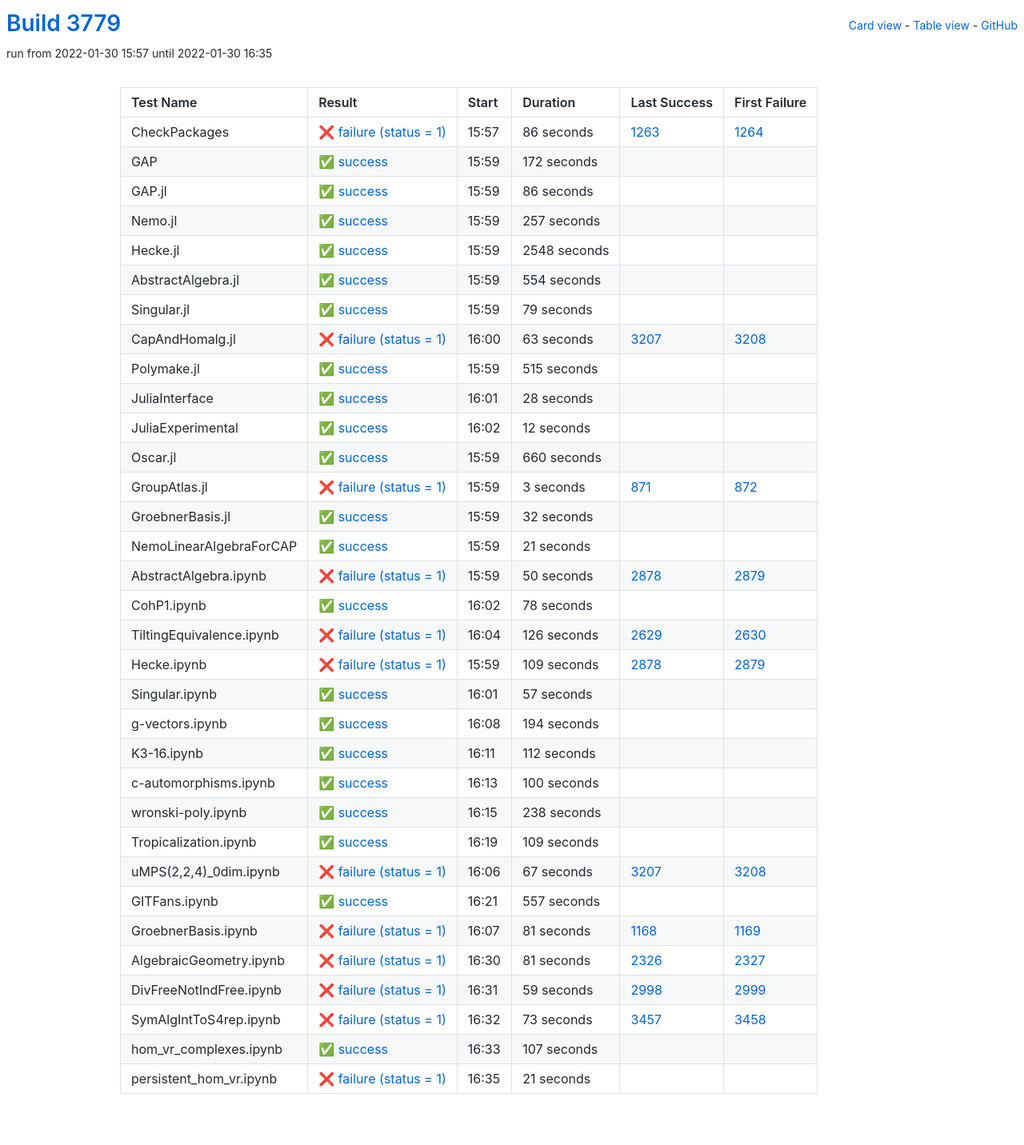
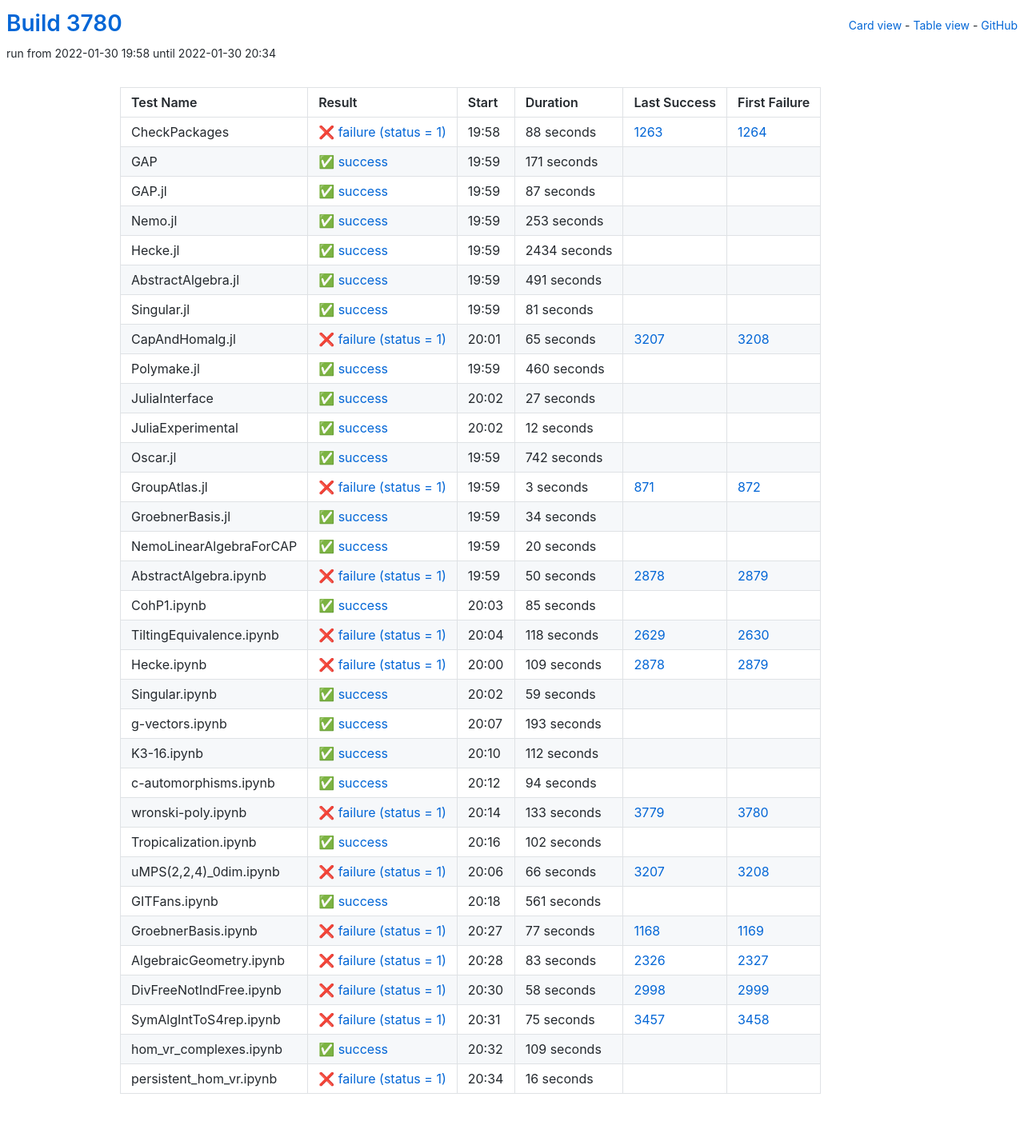
Before and after one commit to oscar-system/oscar-ci-status-stable, a Jekyll site: the page built from table.html, in a window 1280 px wide. Shown: the whole page at 80% size. Built offline with Jekyll 4.4.1, drawn with Linux system fonts in a browser that asks for light colours.

Commit message:
Build #3780

```diff
--- a/_data/ci.yml
+++ b/_data/ci.yml
@@ -1,6 +1,6 @@
 ---
-build: 3779
-build_url: https://oscarci.mathematik.uni-kl.de/job/oscar-stable/3779/
+build: 3780
+build_url: https://oscarci.mathematik.uni-kl.de/job/oscar-stable/3780/
 job: oscar-stable
 organization: oscar-system
 repo: oscar-ci-status-stable
@@ -8,128 +8,128 @@ repourl: https://github.com/oscar-system/oscar-ci-status-stable
 tests:
 - name: CheckPackages
   id: checkpackages
-  log: https://oscarci.mathematik.uni-kl.de/job/oscar-stable/3779/artifact/logs/build-3779/CheckPackages.log
-  start: 2022-01-30 15:57
+  log: https://oscarci.mathematik.uni-kl.de/job/oscar-stable/3780/artifact/logs/build-3780/CheckPackages.log
+  start: 2022-01-30 19:58
   success: false
   exitcode: 1
   status: failure
-  duration: 86
+  duration: 88
   last_success: 1263
   last_success_url: https://oscarci.mathematik.uni-kl.de/job/oscar-stable/1263/
   first_failure: 1264
   first_failure_url: https://oscarci.mathematik.uni-kl.de/job/oscar-stable/1264/
 - name: GAP
   id: gap
-  log: https://oscarci.mathematik.uni-kl.de/job/oscar-stable/3779/artifact/logs/build-3779/GAP.log
-  start: 2022-01-30 15:59
+  log: https://oscarci.mathematik.uni-kl.de/job/oscar-stable/3780/artifact/logs/build-3780/GAP.log
+  start: 2022-01-30 19:59
   success: true
   exitcode: 0
   status: success
-  duration: 172
+  duration: 171
   last_success: false
   last_success_url:
   first_failure: false
   first_failure_url:
 - name: GAP.jl
   id: gap-jl
-  log: https://oscarci.mathematik.uni-kl.de/job/oscar-stable/3779/artifact/logs/build-3779/GAP.jl.log
-  start: 2022-01-30 15:59
+  log: https://oscarci.mathematik.uni-kl.de/job/oscar-stable/3780/artifact/logs/build-3780/GAP.jl.log
+  start: 2022-01-30 19:59
   success: true
   exitcode: 0
   status: success
-  duration: 86
+  duration: 87
   last_success: false
   last_success_url:
   first_failure: false
   first_failure_url:
 - name: Nemo.jl
   id: nemo-jl
-  log: https://oscarci.mathematik.uni-kl.de/job/oscar-stable/3779/artifact/logs/build-3779/Nemo.jl.log
-  start: 2022-01-30 15:59
+  log: https://oscarci.mathematik.uni-kl.de/job/oscar-stable/3780/artifact/logs/build-3780/Nemo.jl.log
+  start: 2022-01-30 19:59
   success: true
   exitcode: 0
   status: success
-  duration: 257
+  duration: 253
   last_success: false
   last_success_url:
   first_failure: false
   first_failure_url:
 - name: Hecke.jl
   id: hecke-jl
-  log: https://oscarci.mathematik.uni-kl.de/job/oscar-stable/3779/artifact/logs/build-3779/Hecke.jl.log
-  start: 2022-01-30 15:59
+  log: https://oscarci.mathematik.uni-kl.de/job/oscar-stable/3780/artifact/logs/build-3780/Hecke.jl.log
+  start: 2022-01-30 19:59
   success: true
   exitcode: 0
   status: success
-  duration: 2548
+  duration: 2434
   last_success: false
   last_success_url:
   first_failure: false
   first_failure_url:
 - name: AbstractAlgebra.jl
   id: abstractalgebra-jl
-  log: https://oscarci.mathematik.uni-kl.de/job/oscar-stable/3779/artifact/logs/build-3779/AbstractAlgebra.jl.log
-  start: 2022-01-30 15:59
+  log: https://oscarci.mathematik.uni-kl.de/job/oscar-stable/3780/artifact/logs/build-3780/AbstractAlgebra.jl.log
+  start: 2022-01-30 19:59
   success: true
   exitcode: 0
   status: success
-  duration: 554
+  duration: 491
   last_success: false
   last_success_url:
   first_failure: false
   first_failure_url:
 - name: Singular.jl
   id: singular-jl
-  log: https://oscarci.mathematik.uni-kl.de/job/oscar-stable/3779/artifact/logs/build-3779/Singular.jl.log
-  start: 2022-01-30 15:59
+  log: https://oscarci.mathematik.uni-kl.de/job/oscar-stable/3780/artifact/logs/build-3780/Singular.jl.log
+  start: 2022-01-30 19:59
   success: true
   exitcode: 0
   status: success
-  duration: 79
+  duration: 81
   last_success: false
   last_success_url:
   first_failure: false
   first_failure_url:
 - name: CapAndHomalg.jl
   id: capandhomalg-jl
-  log: https://oscarci.mathematik.uni-kl.de/job/oscar-stable/3779/artifact/logs/build-3779/CapAndHomalg.jl.log
-  start: 2022-01-30 16:00
+  log: https://oscarci.mathematik.uni-kl.de/job/oscar-stable/3780/artifact/logs/build-3780/CapAndHomalg.jl.log
+  start: 2022-01-30 20:01
   success: false
   exitcode: 1
   status: failure
-  duration: 63
+  duration: 65
   last_success: 3207
   last_success_url: https://oscarci.mathematik.uni-kl.de/job/oscar-stable/3207/
   first_failure: 3208
   first_failure_url: https://oscarci.mathematik.uni-kl.de/job/oscar-stable/3208/
 - name: Polymake.jl
   id: polymake-jl
-  log: https://oscarci.mathematik.uni-kl.de/job/oscar-stable/3779/artifact/logs/build-3779/Polymake.jl.log
-  start: 2022-01-30 15:59
+  log: https://oscarci.mathematik.uni-kl.de/job/oscar-stable/3780/artifact/logs/build-3780/Polymake.jl.log
+  start: 2022-01-30 19:59
   success: true
   exitcode: 0
   status: success
-  duration: 515
+  duration: 460
   last_success: false
   last_success_url:
   first_failure: false
   first_failure_url:
 - name: JuliaInterface
   id: juliainterface
-  log: https://oscarci.mathematik.uni-kl.de/job/oscar-stable/3779/artifact/logs/build-3779/JuliaInterface.log
-  start: 2022-01-30 16:01
+  log: https://oscarci.mathematik.uni-kl.de/job/oscar-stable/3780/artifact/logs/build-3780/JuliaInterface.log
+  start: 2022-01-30 20:02
   success: true
   exitcode: 0
   status: success
-  duration: 28
+  duration: 27
   last_success: false
   last_success_url:
   first_failure: false
   first_failure_url:
 - name: JuliaExperimental
   id: juliaexperimental
-  log: https://oscarci.mathematik.uni-kl.de/job/oscar-stable/3779/artifact/logs/build-3779/JuliaExperimental.log
-  start: 2022-01-30 16:02
+  log: https://oscarci.mathematik.uni-kl.de/job/oscar-stable/3780/artifact/logs/build-3780/JuliaExperimental.log
+  start: 2022-01-30 20:02
   success: true
   exitcode: 0
   status: success
@@ -140,20 +140,20 @@ tests:
   first_failure_url:
 - name: Oscar.jl
   id: oscar-jl
-  log: https://oscarci.mathematik.uni-kl.de/job/oscar-stable/3779/artifact/logs/build-3779/Oscar.jl.log
-  start: 2022-01-30 15:59
+  log: https://oscarci.mathematik.uni-kl.de/job/oscar-stable/3780/artifact/logs/build-3780/Oscar.jl.log
+  start: 2022-01-30 19:59
   success: true
   exitcode: 0
   status: success
-  duration: 660
+  duration: 742
   last_success: false
   last_success_url:
   first_failure: false
   first_failure_url:
 - name: GroupAtlas.jl
   id: groupatlas-jl
-  log: https://oscarci.mathematik.uni-kl.de/job/oscar-stable/3779/artifact/logs/build-3779/GroupAtlas.jl.log
-  start: 2022-01-30 15:59
+  log: https://oscarci.mathematik.uni-kl.de/job/oscar-stable/3780/artifact/logs/build-3780/GroupAtlas.jl.log
+  start: 2022-01-30 19:59
   success: false
   exitcode: 1
   status: failure
@@ -164,32 +164,32 @@ tests:
   first_failure_url: https://oscarci.mathematik.uni-kl.de/job/oscar-stable/872/
 - name: GroebnerBasis.jl
   id: groebnerbasis-jl
-  log: https://oscarci.mathematik.uni-kl.de/job/oscar-stable/3779/artifact/logs/build-3779/GroebnerBasis.jl.log
-  start: 2022-01-30 15:59
+  log: https://oscarci.mathematik.uni-kl.de/job/oscar-stable/3780/artifact/logs/build-3780/GroebnerBasis.jl.log
+  start: 2022-01-30 19:59
   success: true
   exitcode: 0
   status: success
-  duration: 32
+  duration: 34
   last_success: false
   last_success_url:
   first_failure: false
   first_failure_url:
 - name: NemoLinearAlgebraForCAP
   id: nemolinearalgebraforcap
-  log: https://oscarci.mathematik.uni-kl.de/job/oscar-stable/3779/artifact/logs/build-3779/NemoLinearAlgebraForCAP.log
-  start: 2022-01-30 15:59
+  log: https://oscarci.mathematik.uni-kl.de/job/oscar-stable/3780/artifact/logs/build-3780/NemoLinearAlgebraForCAP.log
+  start: 2022-01-30 19:59
   success: true
   exitcode: 0
   status: success
-  duration: 21
+  duration: 20
   last_success: false
   last_success_url:
   first_failure: false
   first_failure_url:
 - name: AbstractAlgebra.ipynb
   id: abstractalgebra-ipynb
-  log: https://oscarci.mathematik.uni-kl.de/job/oscar-stable/3779/artifact/logs/build-3779/AbstractAlgebra.ipynb.log
-  start: 2022-01-30 15:59
+  log: https://oscarci.mathematik.uni-kl.de/job/oscar-stable/3780/artifact/logs/build-3780/AbstractAlgebra.ipynb.log
+  start: 2022-01-30 19:59
   success: false
   exitcode: 1
   status: failure
@@ -200,32 +200,32 @@ tests:
   first_failure_url: https://oscarci.mathematik.uni-kl.de/job/oscar-stable/2879/
 - name: CohP1.ipynb
   id: cohp1-ipynb
-  log: https://oscarci.mathematik.uni-kl.de/job/oscar-stable/3779/artifact/logs/build-3779/CohP1.ipynb.log
-  start: 2022-01-30 16:02
+  log: https://oscarci.mathematik.uni-kl.de/job/oscar-stable/3780/artifact/logs/build-3780/CohP1.ipynb.log
+  start: 2022-01-30 20:03
   success: true
   exitcode: 0
   status: success
-  duration: 78
+  duration: 85
   last_success: false
   last_success_url:
   first_failure: false
   first_failure_url:
 - name: TiltingEquivalence.ipynb
   id: tiltingequivalence-ipynb
-  log: https://oscarci.mathematik.uni-kl.de/job/oscar-stable/3779/artifact/logs/build-3779/TiltingEquivalence.ipynb.log
-  start: 2022-01-30 16:04
+  log: https://oscarci.mathematik.uni-kl.de/job/oscar-stable/3780/artifact/logs/build-3780/TiltingEquivalence.ipynb.log
+  start: 2022-01-30 20:04
   success: false
   exitcode: 1
   status: failure
-  duration: 126
+  duration: 118
   last_success: 2629
   last_success_url: https://oscarci.mathematik.uni-kl.de/job/oscar-stable/2629/
   first_failure: 2630
   first_failure_url: https://oscarci.mathematik.uni-kl.de/job/oscar-stable/2630/
 - name: Hecke.ipynb
   id: hecke-ipynb
-  log: https://oscarci.mathematik.uni-kl.de/job/oscar-stable/3779/artifact/logs/build-3779/Hecke.ipynb.log
-  start: 2022-01-30 15:59
+  log: https://oscarci.mathematik.uni-kl.de/job/oscar-stable/3780/artifact/logs/build-3780/Hecke.ipynb.log
+  start: 2022-01-30 20:00
   success: false
   exitcode: 1
   status: failure
@@ -236,32 +236,32 @@ tests:
   first_failure_url: https://oscarci.mathematik.uni-kl.de/job/oscar-stable/2879/
 - name: Singular.ipynb
   id: singular-ipynb
-  log: https://oscarci.mathematik.uni-kl.de/job/oscar-stable/3779/artifact/logs/build-3779/Singular.ipynb.log
-  start: 2022-01-30 16:01
+  log: https://oscarci.mathematik.uni-kl.de/job/oscar-stable/3780/artifact/logs/build-3780/Singular.ipynb.log
+  start: 2022-01-30 20:02
   success: true
   exitcode: 0
   status: success
-  duration: 57
+  duration: 59
   last_success: false
   last_success_url:
   first_failure: false
   first_failure_url:
 - name: g-vectors.ipynb
   id: g-vectors-ipynb
-  log: https://oscarci.mathematik.uni-kl.de/job/oscar-stable/3779/artifact/logs/build-3779/g-vectors.ipynb.log
-  start: 2022-01-30 16:08
+  log: https://oscarci.mathematik.uni-kl.de/job/oscar-stable/3780/artifact/logs/build-3780/g-vectors.ipynb.log
+  start: 2022-01-30 20:07
   success: true
   exitcode: 0
   status: success
-  duration: 194
+  duration: 193
   last_success: false
   last_success_url:
   first_failure: false
   first_failure_url:
 - name: K3-16.ipynb
   id: k3-16-ipynb
-  log: https://oscarci.mathematik.uni-kl.de/job/oscar-stable/3779/artifact/logs/build-3779/K3-16.ipynb.log
-  start: 2022-01-30 16:11
+  log: https://oscarci.mathematik.uni-kl.de/job/oscar-stable/3780/artifact/logs/build-3780/K3-16.ipynb.log
+  start: 2022-01-30 20:10
   success: true
   exitcode: 0
   status: success
@@ -272,32 +272,116 @@ tests:
   first_failure_url:
 - name: c-automorphisms.ipynb
   id: c-automorphisms-ipynb
-  log: https://oscarci.mathematik.uni-kl.de/job/oscar-stable/3779/artifact/logs/build-3779/c-automorphisms.ipynb.log
-  start: 2022-01-30 16:13
+  log: https://oscarci.mathematik.uni-kl.de/job/oscar-stable/3780/artifact/logs/build-3780/c-automorphisms.ipynb.log
+  start: 2022-01-30 20:12
   success: true
   exitcode: 0
   status: success
-  duration: 100
+  duration: 94
   last_success: false
   last_success_url:
   first_failure: false
   first_failure_url:
 - name: wronski-poly.ipynb
   id: wronski-poly-ipynb
-  log: https://oscarci.mathematik.uni-kl.de/job/oscar-stable/3779/artifact/logs/build-3779/wronski-poly.ipynb.log
-  start: 2022-01-30 16:15
+  log: https://oscarci.mathematik.uni-kl.de/job/oscar-stable/3780/artifact/logs/build-3780/wronski-poly.ipynb.log
+  start: 2022-01-30 20:14
+  success: false
+  exitcode: 1
+  status: failure
+  duration: 133
+  last_success: 3779
+  last_success_url: https://oscarci.mathematik.uni-kl.de/job/oscar-stable/3779/
+  first_failure: 3780
+  first_failure_url: https://oscarci.mathematik.uni-kl.de/job/oscar-stable/3780/
+- name: Tropicalization.ipynb
+  id: tropicalization-ipynb
+  log: https://oscarci.mathematik.uni-kl.de/job/oscar-stable/3780/artifact/logs/build-3780/Tropicalization.ipynb.log
+  start: 2022-01-30 20:16
   success: true
   exitcode: 0
   status: success
-  duration: 238
+  duration: 102
   last_success: false
   last_success_url:
   first_failure: false
   first_failure_url:
-- name: Tropicalization.ipynb
-  id: tropicalization-ipynb
-  log: https://oscarci.mathematik.uni-kl.de/job/oscar-stable/3779/artifact/logs/build-3779/Tropicalization.ipynb.log
-  start: 2022-01-30 16:19
+- name: uMPS(2,2,4)_0dim.ipynb
+  id: umps-2-2-4-0dim-ipynb
+  log: https://oscarci.mathematik.uni-kl.de/job/oscar-stable/3780/artifact/logs/build-3780/uMPS-2-2-4-_0dim.ipynb.log
+  start: 2022-01-30 20:06
+  success: false
+  exitcode: 1
+  status: failure
+  duration: 66
+  last_success: 3207
+  last_success_url: https://oscarci.mathematik.uni-kl.de/job/oscar-stable/3207/
+  first_failure: 3208
+  first_failure_url: https://oscarci.mathematik.uni-kl.de/job/oscar-stable/3208/
+- name: GITFans.ipynb
+  id: gitfans-ipynb
+  log: https://oscarci.mathematik.uni-kl.de/job/oscar-stable/3780/artifact/logs/build-3780/GITFans.ipynb.log
+  start: 2022-01-30 20:18
+  success: true
+  exitcode: 0
+  status: success
+  duration: 561
+  last_success: false
+  last_success_url:
+  first_failure: false
+  first_failure_url:
+- name: GroebnerBasis.ipynb
+  id: groebnerbasis-ipynb
+  log: https://oscarci.mathematik.uni-kl.de/job/oscar-stable/3780/artifact/logs/build-3780/GroebnerBasis.ipynb.log
+  start: 2022-01-30 20:27
+  success: false
+  exitcode: 1
+  status: failure
+  duration: 77
+  last_success: 1168
+  last_success_url: https://oscarci.mathematik.uni-kl.de/job/oscar-stable/1168/
+  first_failure: 1169
+  first_failure_url: https://oscarci.mathematik.uni-kl.de/job/oscar-stable/1169/
+- name: AlgebraicGeometry.ipynb
+  id: algebraicgeometry-ipynb
+  log: https://oscarci.mathematik.uni-kl.de/job/oscar-stable/3780/artifact/logs/build-3780/AlgebraicGeometry.ipynb.log
+  start: 2022-01-30 20:28
+  success: false
+  exitcode: 1
+  status: failure
+  duration: 83
+  last_success: 2326
+  last_success_url: https://oscarci.mathematik.uni-kl.de/job/oscar-stable/2326/
+  first_failure: 2327
+  first_failure_url: https://oscarci.mathematik.uni-kl.de/job/oscar-stable/2327/
+- name: DivFreeNotIndFree.ipynb
+  id: divfreenotindfree-ipynb
+  log: https://oscarci.mathematik.uni-kl.de/job/oscar-stable/3780/artifact/logs/build-3780/DivFreeNotIndFree.ipynb.log
+  start: 2022-01-30 20:30
+  success: false
+  exitcode: 1
+  status: failure
+  duration: 58
+  last_success: 2998
+  last_success_url: https://oscarci.mathematik.uni-kl.de/job/oscar-stable/2998/
+  first_failure: 2999
+  first_failure_url: https://oscarci.mathematik.uni-kl.de/job/oscar-stable/2999/
+- name: SymAlgIntToS4rep.ipynb
+  id: symalginttos4rep-ipynb
+  log: https://oscarci.mathematik.uni-kl.de/job/oscar-stable/3780/artifact/logs/build-3780/SymAlgIntToS4rep.ipynb.log
+  start: 2022-01-30 20:31
+  success: false
+  exitcode: 1
+  status: failure
+  duration: 75
+  last_success: 3457
+  last_success_url: https://oscarci.mathematik.uni-kl.de/job/oscar-stable/3457/
+  first_failure: 3458
+  first_failure_url: https://oscarci.mathematik.uni-kl.de/job/oscar-stable/3458/
+- name: hom_vr_complexes.ipynb
+  id: hom-vr-complexes-ipynb
+  log: https://oscarci.mathematik.uni-kl.de/job/oscar-stable/3780/artifact/logs/build-3780/hom_vr_complexes.ipynb.log
+  start: 2022-01-30 20:32
   success: true
   exitcode: 0
   status: success
@@ -306,99 +390,15 @@ tests:
   last_success_url:
   first_failure: false
   first_failure_url:
-- name: uMPS(2,2,4)_0dim.ipynb
-  id: umps-2-2-4-0dim-ipynb
-  log: https://oscarci.mathematik.uni-kl.de/job/oscar-stable/3779/artifact/logs/build-3779/uMPS-2-2-4-_0dim.ipynb.log
-  start: 2022-01-30 16:06
+- name: persistent_hom_vr.ipynb
+  id: persistent-hom-vr-ipynb
+  log: https://oscarci.mathematik.uni-kl.de/job/oscar-stable/3780/artifact/logs/build-3780/persistent_hom_vr.ipynb.log
+  start: 2022-01-30 20:34
   success: false
   exitcode: 1
   status: failure
-  duration: 67
-  last_success: 3207
-  last_success_url: https://oscarci.mathematik.uni-kl.de/job/oscar-stable/3207/
-  first_failure: 3208
-  first_failure_url: https://oscarci.mathematik.uni-kl.de/job/oscar-stable/3208/
-- name: GITFans.ipynb
-  id: gitfans-ipynb
-  log: https://oscarci.mathematik.uni-kl.de/job/oscar-stable/3779/artifact/logs/build-3779/GITFans.ipynb.log
-  start: 2022-01-30 16:21
-  success: true
-  exitcode: 0
-  status: success
-  duration: 557
+  duration: 16
   last_success: false
   last_success_url:
   first_failure: false
   first_failure_url:
-- name: GroebnerBasis.ipynb
-  id: groebnerbasis-ipynb
-  log: https://oscarci.mathematik.uni-kl.de/job/oscar-stable/3779/artifact/logs/build-3779/GroebnerBasis.ipynb.log
-  start: 2022-01-30 16:07
-  success: false
-  exitcode: 1
-  status: failure
-  duration: 81
-  last_success: 1168
-  last_success_url: https://oscarci.mathematik.uni-kl.de/job/oscar-stable/1168/
-  first_failure: 1169
-  first_failure_url: https://oscarci.mathematik.uni-kl.de/job/oscar-stable/1169/
-- name: AlgebraicGeometry.ipynb
-  id: algebraicgeometry-ipynb
-  log: https://oscarci.mathematik.uni-kl.de/job/oscar-stable/3779/artifact/logs/build-3779/AlgebraicGeometry.ipynb.log
-  start: 2022-01-30 16:30
-  success: false
-  exitcode: 1
-  status: failure
-  duration: 81
-  last_success: 2326
-  last_success_url: https://oscarci.mathematik.uni-kl.de/job/oscar-stable/2326/
-  first_failure: 2327
-  first_failure_url: https://oscarci.mathematik.uni-kl.de/job/oscar-stable/2327/
-- name: DivFreeNotIndFree.ipynb
-  id: divfreenotindfree-ipynb
-  log: https://oscarci.mathematik.uni-kl.de/job/oscar-stable/3779/artifact/logs/build-3779/DivFreeNotIndFree.ipynb.log
-  start: 2022-01-30 16:31
-  success: false
-  exitcode: 1
-  status: failure
-  duration: 59
-  last_success: 2998
-  last_success_url: https://oscarci.mathematik.uni-kl.de/job/oscar-stable/2998/
-  first_failure: 2999
-  first_failure_url: https://oscarci.mathematik.uni-kl.de/job/oscar-stable/2999/
-- name: SymAlgIntToS4rep.ipynb
-  id: symalginttos4rep-ipynb
-  log: https://oscarci.mathematik.uni-kl.de/job/oscar-stable/3779/artifact/logs/build-3779/SymAlgIntToS4rep.ipynb.log
-  start: 2022-01-30 16:32
-  success: false
-  exitcode: 1
-  status: failure
-  duration: 73
-  last_success: 3457
-  last_success_url: https://oscarci.mathematik.uni-kl.de/job/oscar-stable/3457/
-  first_failure: 3458
-  first_failure_url: https://oscarci.mathematik.uni-kl.de/job/oscar-stable/3458/
-- name: hom_vr_complexes.ipynb
-  id: hom-vr-complexes-ipynb
-  log: https://oscarci.mathematik.uni-kl.de/job/oscar-stable/3779/artifact/logs/build-3779/hom_vr_complexes.ipynb.log
-  start: 2022-01-30 16:33
-  success: true
-  exitcode: 0
-  status: success
-  duration: 107
-  last_success: false
-  last_success_url:
-  first_failure: false
-  first_failure_url:
-- name: persistent_hom_vr.ipynb
-  id: persistent-hom-vr-ipynb
-  log: https://oscarci.mathematik.uni-kl.de/job/oscar-stable/3779/artifact/logs/build-3779/persistent_hom_vr.ipynb.log
-  start: 2022-01-30 16:35
-  success: false
-  exitcode: 1
-  status: failure
-  duration: 21
-  last_success: false
-  last_success_url:
-  first_failure: false
-  first_failure_url:
```
Also changed, not shown: README.md.
